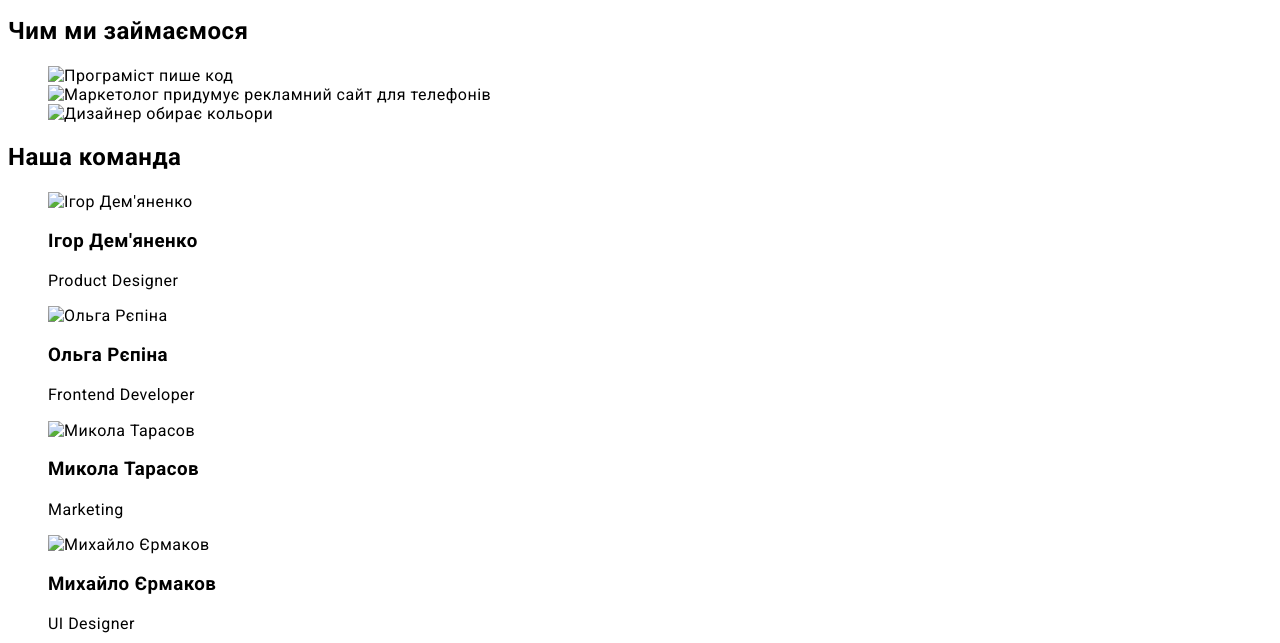
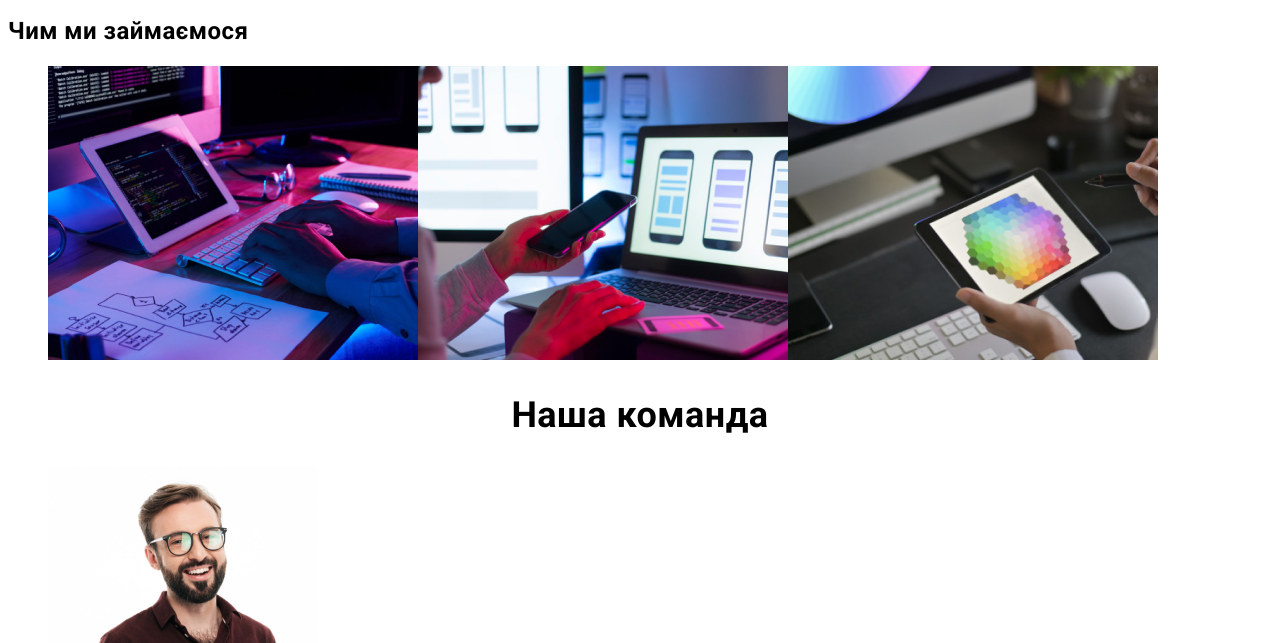
Before and after one commit to RuslanaManzhelii/goit-markup-hw-02, a plain HTML site: page index.html in a window 1280 px wide. Shown: the part 939-1582 px from the top of the page. Drawn offline with Linux system fonts and the light colour scheme.

Commit message:
додає зміни у розмітку index.html

```diff
--- a/index.html
+++ b/index.html
@@ -23,7 +23,7 @@
           <li><a href="#">Контакти</a></li>
         </ul>
       </nav>
-      <ul>
+      <ul class="site-nav site-nav-contacts">
         <li><a href="mailto:info@example.com">info@example.com</a></li>
         <li><a href="tel:+380961111111">+38 096 111 11 11</a></li>
       </ul>
@@ -76,25 +76,25 @@
       </section>
 
       <section>
-        <h2>Чим ми займаємося</h2>
-        <ul>
+        <h2 class="our works">Чим ми займаємося</h2>
+        <ul class="position">
           <li>
             <img
-              src="./images/img1.jpg"
+              src="./images/1/img1.jpg"
               alt="Програміст пише код"
               width="370"
             />
           </li>
           <li>
             <img
-              src="./images/img2.jpg"
+              src="./images/1/img2.jpg"
               alt="Маркетолог придумує рекламний сайт для телефонів"
               width="370"
             />
           </li>
           <li>
             <img
-              src="./images/img3.jpg"
+              src="./images/1/img3.jpg"
               alt="Дизайнер обирає кольори"
               width="370"
             />
@@ -102,25 +102,25 @@
         </ul>
       </section>
       <section>
-        <h2>Наша команда</h2>
+        <h2 class="team-title">Наша команда</h2>
         <ul>
           <li>
-            <img src="./images/img4.jpg" alt="Ігор Дем'яненко" width="270" />
+            <img src="./images/1/img4.jpg" alt="Ігор Дем'яненко" width="270" />
             <h3>Ігор Дем'яненко</h3>
             <p lang="en">Product Designer</p>
           </li>
-          <li>
-            <img src="./images/img5.jpg" alt="Ольга Рєпіна" width="270" />
+          <li class="team">
+            <img src="./images/1/img5.jpg" alt="Ольга Рєпіна" width="270" />
             <h3>Ольга Рєпіна</h3>
             <p lang="en">Frontend Developer</p>
           </li>
-          <li>
-            <img src="./images/img6.jpg" alt="Микола Тарасов" width="270" />
+          <li class="team">
+            <img src="./images/1/img6.jpg" alt="Микола Тарасов" width="270" />
             <h3>Микола Тарасов</h3>
             <p lang="en">Marketing</p>
           </li>
-          <li>
-            <img src="./images/img7.jpg" alt="Михайло Єрмаков" width="270" />
+          <li class="team">
+            <img src="./images/1/img7.jpg" alt="Михайло Єрмаков" width="270" />
             <h3>Михайло Єрмаков</h3>
             <p lang="en">UI Designer</p>
           </li>
```
